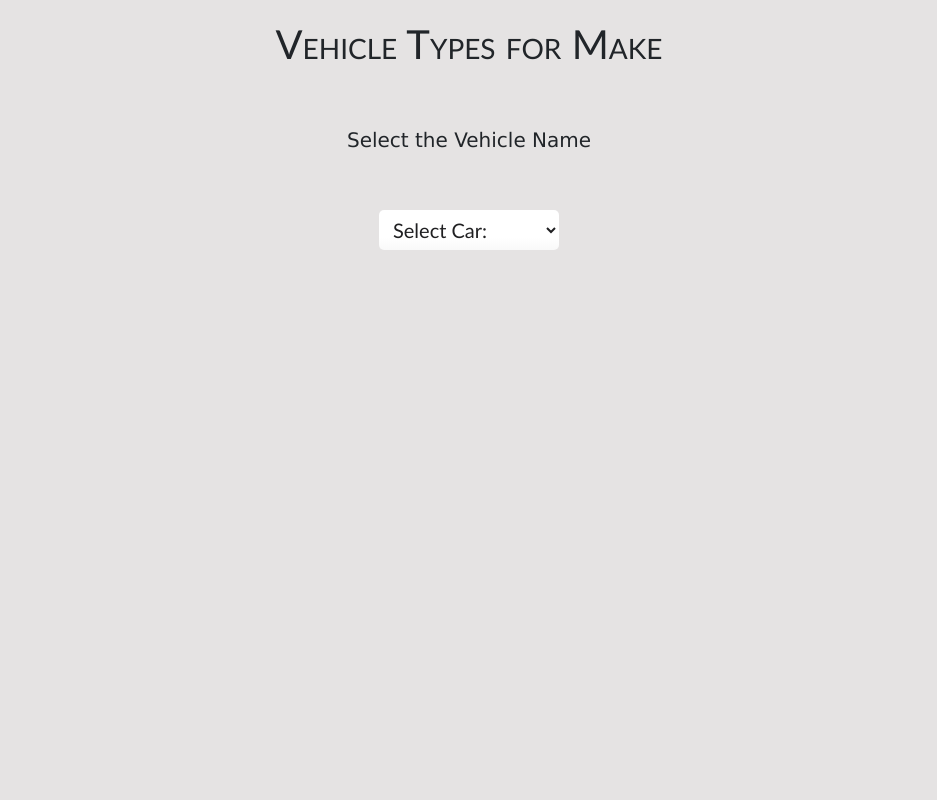
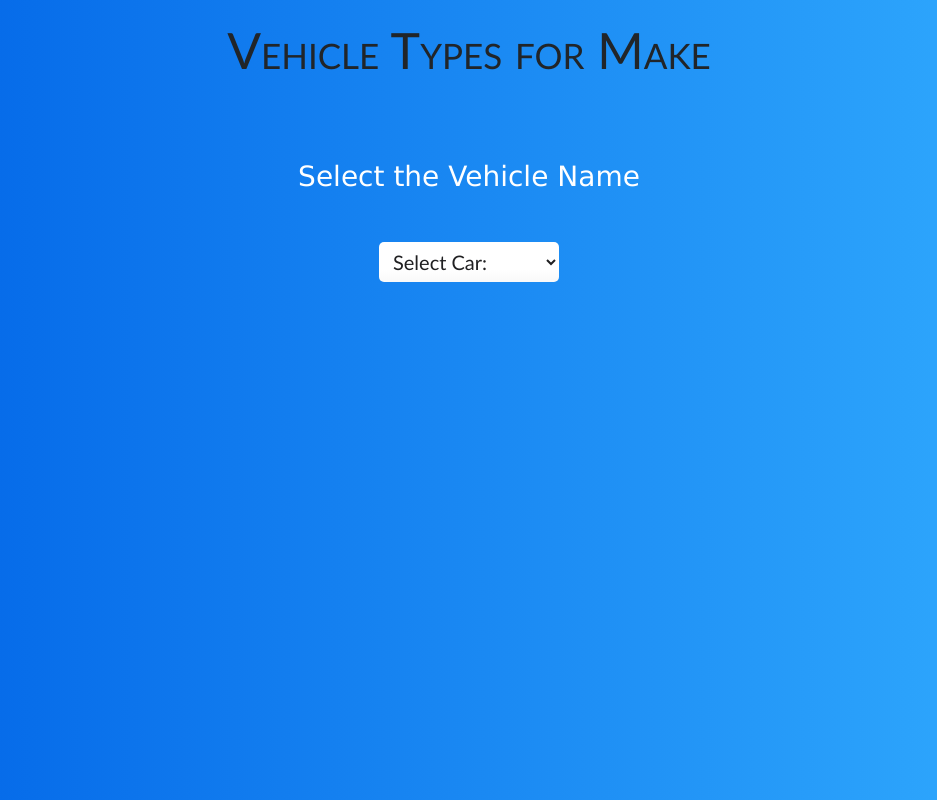
Before and after one commit to Sugi004/Vehicles-API, a plain HTML site: page index.html in a window 1280 px wide. Shown: the whole page, without its empty margins (171-1108 px from the left). Drawn offline with nearby package versions, Linux system fonts and the light colour scheme.

Commit message:
new changes

```diff
--- a/index.css
+++ b/index.css
@@ -2,23 +2,25 @@ h1{
     font-family: 'Gill Sans', 'Gill Sans MT', Calibri, 'Trebuchet MS', sans-serif;
     font-variant: small-caps;
     text-align: center;
-    margin: 0;
+    margin: auto;
     font-weight: 700;
-    font-size: 40;
+    font-size: 50px !important;
     margin-top: 20px !important;
     font-style: bold !important;
 
 }
-body{
-    background-color: rgba(226, 223, 223, 0.87) !important;
-}
+body {
+    background: #007bff;
+    background: linear-gradient(to right, #0062E6, #33AEFF);
+  }
 
 h3{
     text-align: center;
-    margin-top: 60px !important;
-    font-size: 20px !important;
+    margin-top: 80px !important;
+    font-size: 20px ;
     font-family: Verdana, Geneva, Tahoma, sans-serif !important;
-    font-weight: 700px !important;
+    font-weight: 800px ;
+    color: #ffff !important;
 }
 .root{
     text-align: center;
@@ -30,7 +32,7 @@ h3{
     border: none;
     height: 40px;
     width: 180px;
-    margin:50px 0 30px 0;
+    margin:40px 0 30px 0;
     border-radius: 30px;
     padding: 10px;
     color:rgb(32, 32, 34);
@@ -40,6 +42,7 @@ h3{
     line-height: inherit;
     cursor: pointer;
     z-index: 1;
+    outline: none;
     &::-ms-expand {
         display: none;
       }
--- a/script.js
+++ b/script.js
@@ -8,7 +8,7 @@ function selectedVehicle(value){
 
    if(value !=="0"){
         apiUrl = url + value + "?format=json"
-        getVehicleData(apiUrl)
+        getVehicleData(apiUrl);
     }
 
     else
```
